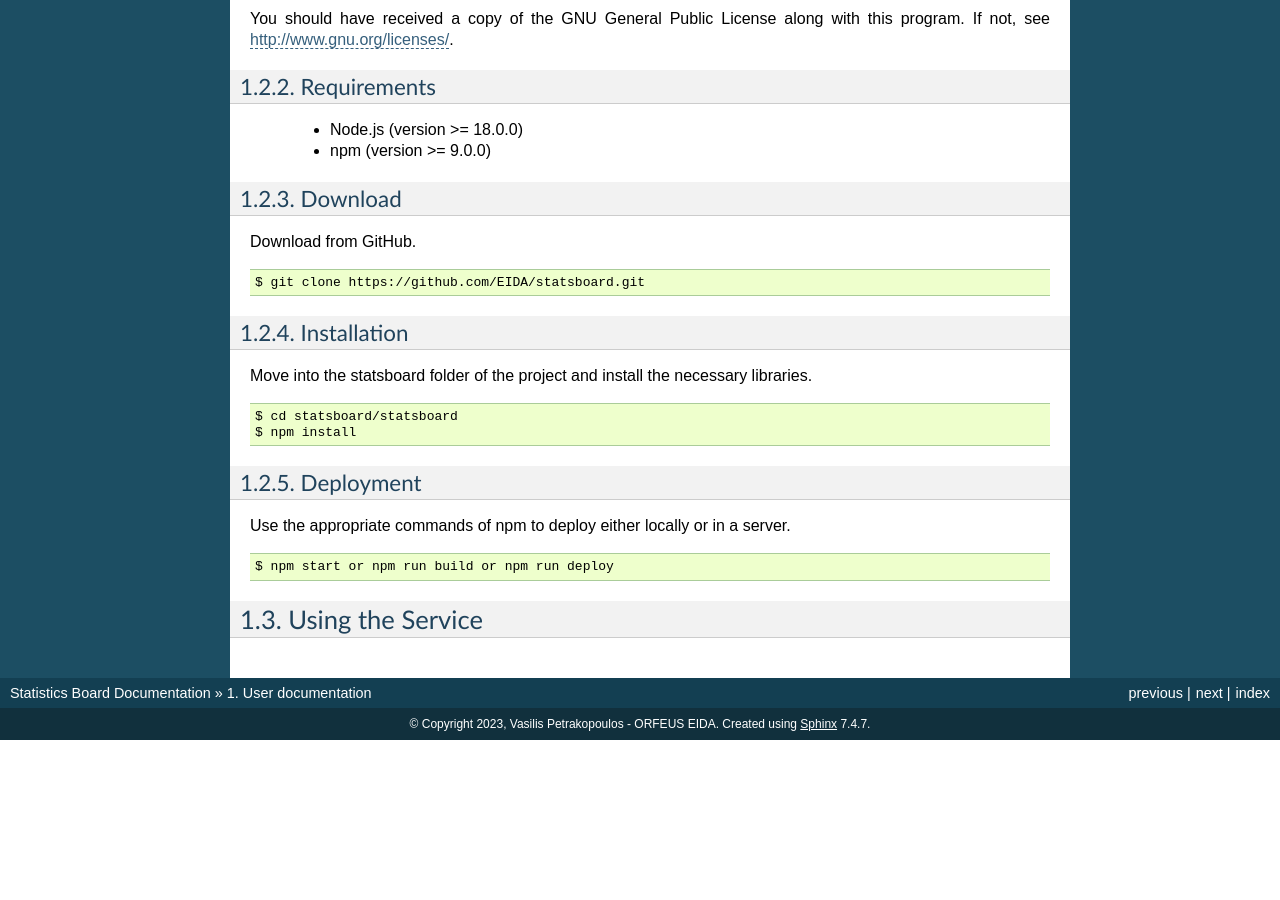
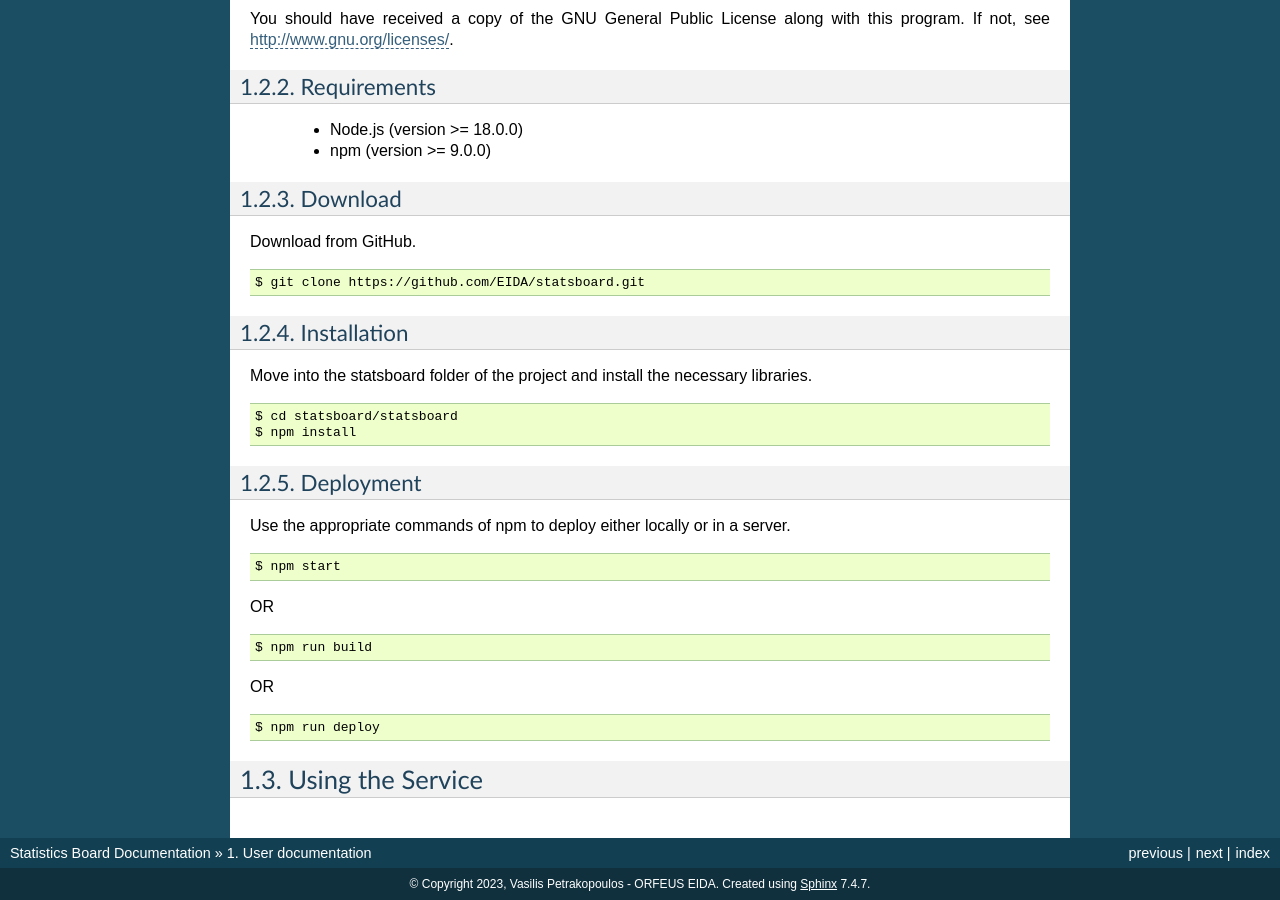
Before and after one commit to EIDA/statsboard, a Sphinx documentation site: the page built from doc/userdoc.rst, in a window 1280 px wide and 900 px high, scrolled down 648 px. Built offline with Sphinx 7.4.7, drawn with Linux system fonts in a browser that asks for light colours; before the commit the page ends 1388 px from its top, so only the background shows below that.

Commit message:
Minor doc update vol 2

```diff
--- a/doc/userdoc.rst
+++ b/doc/userdoc.rst
@@ -71,7 +71,15 @@ Deployment
 
 Use the appropriate commands of npm to deploy either locally or in a server. ::
 
-  $ npm start or npm run build or npm run deploy
+  $ npm start
+
+OR ::
+
+  $ npm run build
+
+OR ::
+
+  $ npm run deploy
 
 
 Using the Service
```
